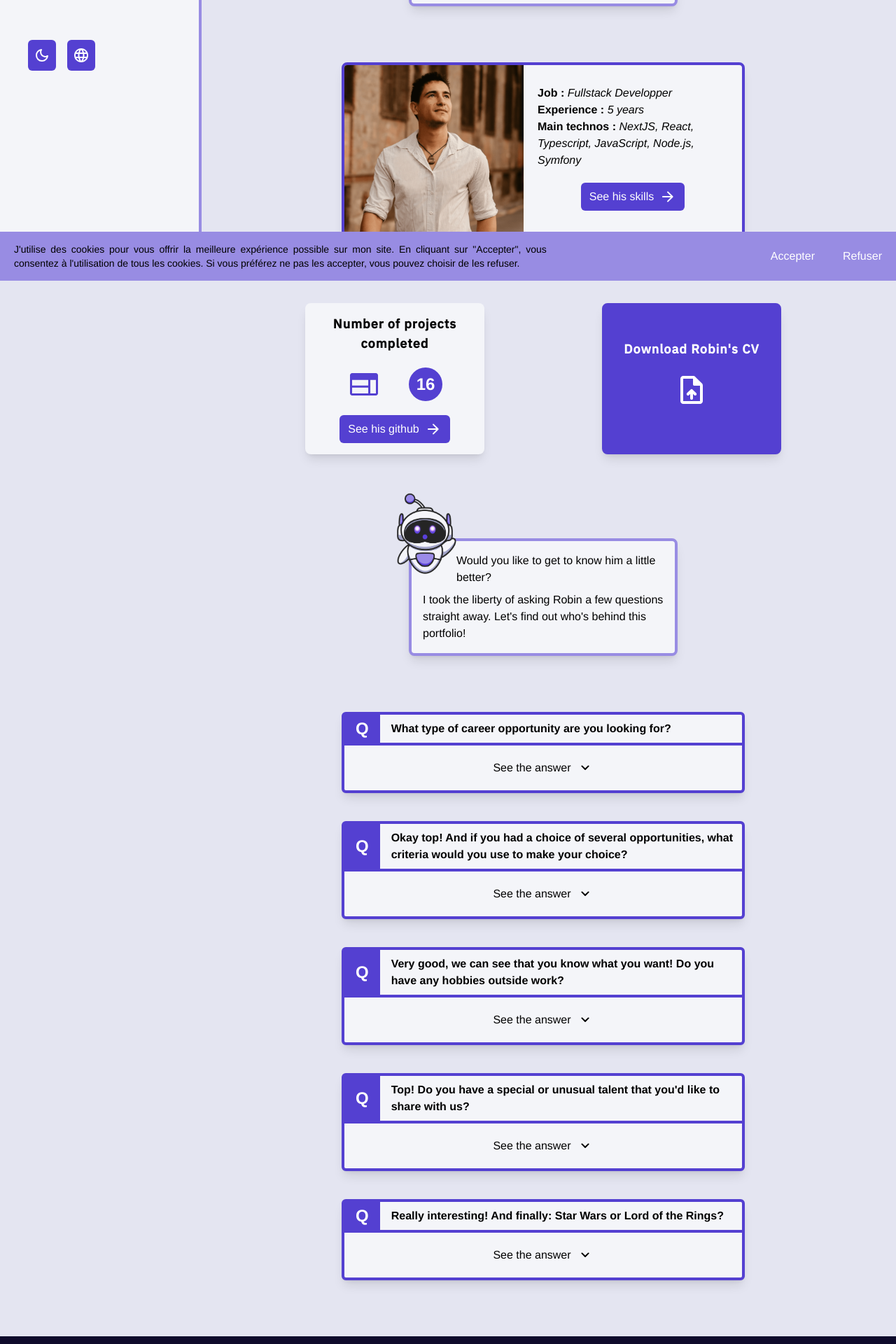
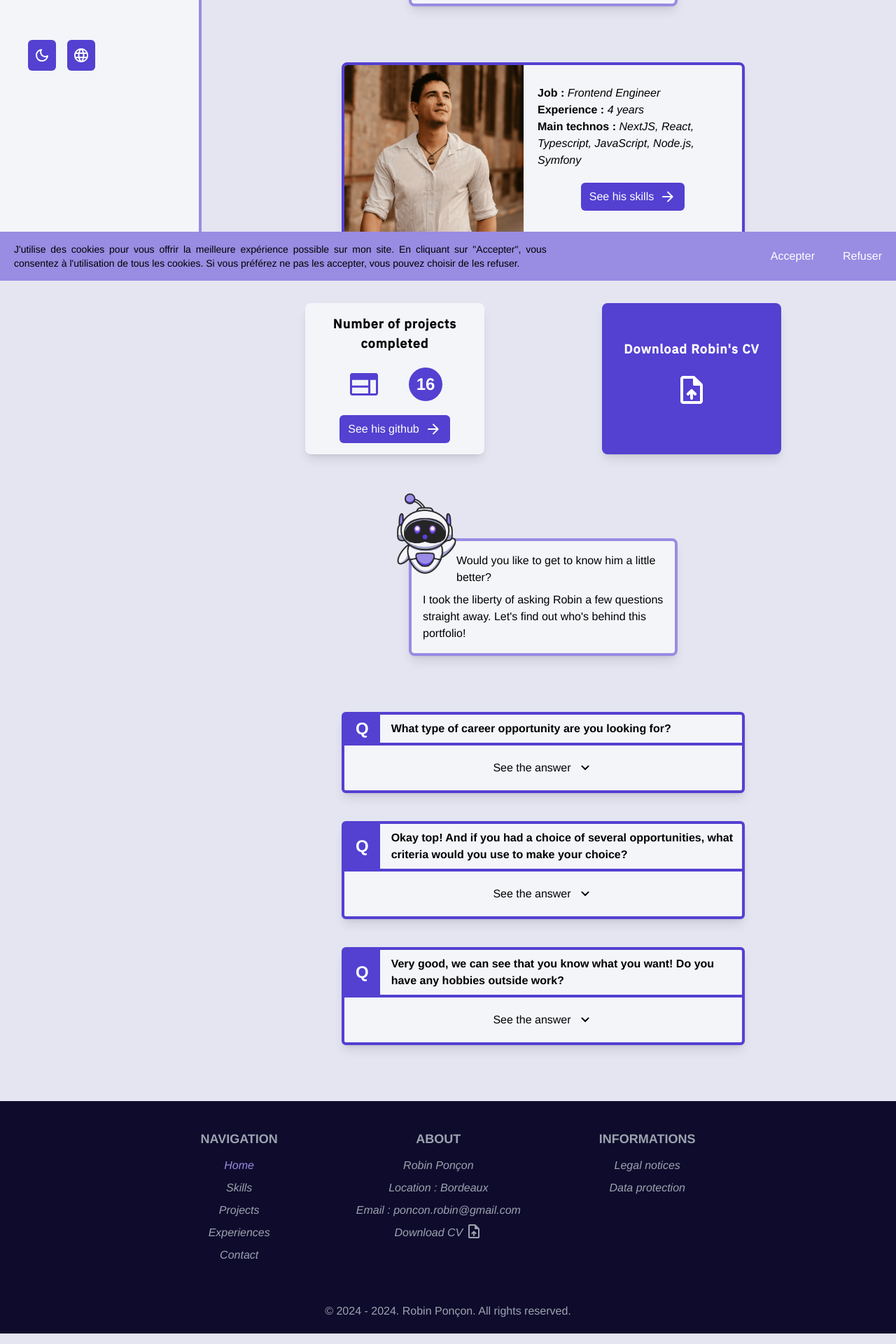
Before and after one commit to robinPoncon/portfolio2024, a Next.js app: page /en in a window 1280 px wide. Shown: the part 399-2319 px from the top of the page at 70% size. Built offline with nearby package versions, Linux system fonts and the light colour scheme.

Commit message:
maj content on CV and experiences

```diff
--- a/messages/en.json
+++ b/messages/en.json
@@ -11,7 +11,7 @@
 		"welcome-im-devobot": "Welcome, I'm Devobot!",
 		"i-will-be-your-guide": "I'll be your guide on this journey through Robin's world! But who is he?",
 		"job": "Job",
-		"fullstack-developper": "Fullstack Developper",
+		"frontend-engineer": "Frontend Engineer",
 		"experience": "Experience",
 		"year": "years",
 		"main-technos": "Main technos",
@@ -23,11 +23,11 @@
 		"know-more-description": "I took the liberty of asking Robin a few questions straight away. Let's find out who's behind this portfolio!",
 		"see-answer": "See the answer",
 		"question-1": "What type of career opportunity are you looking for?",
-		"answer-1": "I'm looking for a job as a front-end or fullstack developer (React/NextJs/Typescript/Symfony/Node.js). But I'm open to other technologies (Angular/Vue.js) if I'm offered the opportunity to train in them!",
+		"answer-1": "I am seeking an opportunity as a product-oriented Frontend Engineer with a focus on UX. I enjoy working on complex web products, where the frontend is not limited to integration but plays a key role in understanding business needs and user experience. I want to work closely with product and technical teams to build reliable, maintainable and user-friendly applications, using React, Next.js and TypeScript in particular.",
 		"question-2": "Okay top! And if you had a choice of several opportunities, what criteria would you use to make your choice?",
-		"answer-2": "My first criterion is the type of project! I'm looking for a big, challenging project to push my limits and grow! (My portfolio is a nod to SaaS projects). And if there's the possibility of working/evolving full-time or part-time 4 days a week for me, that's the jackpot!",
+		"answer-2": "If I had a choice between several opportunities, I would pay particular attention to product quality, collaboration between the product, design and development teams, and the importance placed on code quality and maintainability. I would also pay attention to the team's mindset, the clarity of the product vision, and the company's ability to offer a healthy working environment conducive to long-term progress.",
 		"question-3": "Very good, we can see that you know what you want! Do you have any hobbies outside work?",
-		"answer-3": "Yes! I love sport and do it almost every day! I go back and forth between tai chi, basketball, competitive volleyball, rollerblading and surfing (which is actually what motivated me to come to Bordeaux)!",
+		"answer-3": "Sport is an integral part of my balance. I practise it almost daily, including tai chi, basketball, competitive volleyball, rollerblading and surfing (a passion that motivated my decision to move to Bordeaux).",
 		"question-4": "Top! Do you have a special or unusual talent that you'd like to share with us?",
 		"answer-4": "It might sound counter-intuitive for a developer, but I'm an energeticist and a musician! I like the very logical, down-to-earth side of web development, but I also like human contact and sharing my creativity! It's this combination that allows me to express who I am and finally find a balance in my life!",
 		"question-5": "Really interesting! And finally: Star Wars or Lord of the Rings?",
@@ -68,18 +68,18 @@
 
 	"ExperiencesPage": {
 		"his-experiences": "His experiences",
-		"fullstack-developper": "Fullstack Developper",
+		"fullstack-developper": "Frontend Engineer",
 		"fullstack-web-developper": "Fullstack Web Developper",
-		"junior-web-developper": "Junior Web Developper",
+		"junior-web-developper": "Junior Front-end Developer",
 		"july2023-to-today": "July 2023 to Today",
 		"february2021-to-july2023": "February 2021 to July 2023",
 		"december2020-to-december2021": "December 2020 to December 2021",
 		"january2019-to-july2020": "January 2019 to July 2020",
 		"self-employed-contractor": "Self-Employed contractor",
-		"front-end-developper-experience": "He has trained in NextJS, Node.js, Express.js, mongoDB and has created two websites with a modern, intuitive, high-performance look and feel for users. At the same time, he developed his own business in energy healing and music.",
-		"fullstack-developper-experience": "He started out as an alternating front-end developer (Twig, JS, jQuery, SCSS), then moved on to a permanent contract as a fullstack developer (React/Typescript and Symfony).",
-		"fullstack-web-developper-experience": "He strengthened his knowledge of Symfony, then learned React and used it to redesign the software of the company where he was a work-study student.",
-		"junior-web-developper-experience": "He created 5 website projects during his online training. Mock-up integration, creation of a Wordpress site, creation of a dynamic site in JS with API integration, creation of a blog in PHP and JS, then a redesign of a basketball club site in Symfony.",
+		"front-end-developper-experience": "Development of web projects in React, Next.js, and TypeScript, with a focus on performance, SEO, and user experience. Creation of a portfolio and professional showcase website, integration of third-party APIs (Google Maps, Google Calendar), implementation of cross-functional features (light/dark theme, i18n), and attention to the quality and maintainability of frontend code.",
+		"fullstack-developper-experience": "Participation in the redesign of a SaaS application based on a Symfony backend, with gradual migration to a modern frontend in React and TypeScript. Development of frontend features from scratch based on Figma mockups, with a particular focus on user experience, edge case management, and error states. Integration of key business features (dynamic forms with real-time validation, PDF reader for quote and invoice automation) and close collaboration with Symfony backend teams for API integration and functional consistency.",
+		"fullstack-web-developper-experience": "Integration of Figma mockups into a SaaS application in JavaScript, SCSS, and Twig. Participation in the implementation of a multilingual translation system under Symfony. Refactoring of legacy JavaScript code, with the division of a monolithic file into more readable and maintainable modules.",
+		"junior-web-developper-experience": "Professional training with the completion of concrete web projects: responsive HTML/CSS integration, WordPress showcase site, JavaScript application (OOP), PHP blog, and redesign of an association website using Symfony.",
 		"its-devobot-again": "Devobot, at your service!",
 		"career-path": "Here you find more about his background, including his professional experience and training!"
 	},
--- a/messages/fr.json
+++ b/messages/fr.json
@@ -11,7 +11,7 @@
 		"welcome-im-devobot": "Bienvenue, je suis Devobot !",
 		"i-will-be-your-guide": "Je serais votre guide durant ce voyage au travers de l'univers de Robin ! Mais qui est-il ?",
 		"job": "Métier",
-		"fullstack-developper": "Développeur Fullstack",
+		"frontend-engineer": "Frontend Engineer",
 		"experience": "Expérience",
 		"year": "ans",
 		"main-technos": "Technos principales",
@@ -23,11 +23,11 @@
 		"know-more-description": "Je me suis permis de poser directement quelques questions à Robin. Découvrons ensemble qui se cache derrière ce portfolio !",
 		"see-answer": "Voir la réponse",
 		"question-1": "Quel type d’opportunité professionnelle recherches-tu ?",
-		"answer-1": "Je suis à la recherche d’un poste en tant que développeur front-end ou fullstack (React/NextJs/Typescript/Symfony/Node.js). Mais je suis ouvert à d’autres technos (Angular/Vue.js) si on m’offre l’opportunité de me former dessus !",
+		"answer-1": "Je recherche une opportunité en tant que Frontend Engineer orienté produit et UX. J’aime travailler sur des produits web complexes, où le frontend ne se limite pas à l’intégration mais participe pleinement à la compréhension des besoins métier et à l’expérience utilisateur. Je souhaite collaborer étroitement avec les équipes produit et techniques pour construire des applications fiables, maintenables et agréables à utiliser, en m’appuyant notamment sur React, Next.js et TypeScript.",
 		"question-2": "Okay top ! Et si tu avais le choix entre plusieurs opportunités, sur quels critères, ferais-tu ton choix ?",
-		"answer-2": "Mon premier critère, c’est le type de projet ! Je recherche un gros projet challengeant afin de repousser mes limites et d'évoluer ! (Mon portfolio est justement un clin d’œil aux projets SaaS). Et s'il y a la possibilité de travailler/évoluer à temps plein ou partiel de 4jours/semaine pour moi, c’est le jackpot !",
+		"answer-2": "Si j’avais le choix entre plusieurs opportunités, je porterais une attention particulière à la qualité du produit, à la collaboration entre les équipes produit, design et développement, ainsi qu’à la place accordée à la qualité du code et à la maintenabilité. Je serais également attentif à l’état d’esprit de l’équipe, à la clarté de la vision produit et à la capacité de l’entreprise à offrir un cadre de travail sain, propice à la progression sur le long terme.",
 		"question-3": "Très bien, on voit que tu sais ce que tu veux ! As-tu des passions en dehors du travail ?",
-		"answer-3": "Yes ! J’adore le sport, j’en fais quasiment tous les jours ! J’oscille entre le tai chi, le basket, le volley en compétition, le roller et le surf (c’est d’ailleurs ce dernier qui m’a motivé à venir à Bordeaux) !",
+		"answer-3": "Le sport fait partie intégrante de mon équilibre. J’en pratique presque quotidiennement, entre le tai-chi, le basket, le volley en compétition, le roller et le surf (une passion qui a d’ailleurs motivé mon choix de m’installer à Bordeaux).",
 		"question-4": "Top ! As-tu un talent particulier ou insolite que tu voudrais nous partager ?",
 		"answer-4": "Ça peut être contre intuitif pour un développeur, mais je suis énergéticien et musicien ! J’aime le côté très logique et terre-à-terre du développement web, mais j’aime aussi le contact humain et partager ma créativité ! C’est cet ensemble qui me permet d’exprimer qui je suis et de finalement trouver un équilibre dans ma vie !",
 		"question-5": "Super intéressant ! Et pour finir : plutôt Star Wars ou Seigneur des anneaux ?",
@@ -68,18 +68,18 @@
 
 	"ExperiencesPage": {
 		"his-experiences": "Ses expériences",
-		"fullstack-developper": "Développeur Fullstack",
-		"fullstack-web-developper": "Développeur Web Fullstack",
+		"fullstack-developper": "Frontend Engineer",
+		"fullstack-web-developper": "Développeur Front-end junior",
 		"junior-web-developper": "Développeur Web Junior",
 		"july2023-to-today": "Juillet 2023 à Aujourd'hui",
 		"february2021-to-july2023": "Février 2021 à Juillet 2023",
 		"december2020-to-december2021": "Décembre 2020 à Décembre 2021",
 		"january2019-to-july2020": "Janvier 2019 à Juillet 2020",
 		"self-employed-contractor": "Auto-entrepreneur",
-		"front-end-developper-experience": "Il s'est formé sur NextJS, Node.js, Express.js, mongoDB et a créé deux sites internet pour avoir un rendu moderne, intuitif et performant pour les utilisateurs. En parallèle il a développé son auto-entreprise dans le soin énergétique et la musique.",
-		"fullstack-developper-experience": "Il a commencé en tant alternant développeur front (Twig, JS, jQuery, SCSS) puis il a évolué en CDI en tant que développeur fullstack (React/Typescript et Symfony).",
-		"fullstack-web-developper-experience": "Il a renforcé ses connaissances sur Symfony, puis il a appri React et l'a mis en place lors de la refonte du logiciel de l'entreprise où il était alternant.",
-		"junior-web-developper-experience": "Il a créé 5 projets de sites internet durant sa formation en ligne. Intégration de maquette, création d'un site wordpress, création d'un site dynamique en JS avec intégration d'API, création d'un blog en PHP et JS, puis une refonte d'un site d'un club de basket en Symfony.",
+		"front-end-developper-experience": "Développement de projets web en React, Next.js et TypeScript, avec un focus sur la performance, le SEO et l’expérience utilisateur. Réalisation d’un portfolio et d’un site vitrine professionnel, intégration d’API tierces (Google Maps, Google Agenda), mise en place de fonctionnalités transverses (thème clair/sombre, i18n), et attention portée à la qualité et la maintenabilité du code frontend.",
+		"fullstack-developper-experience": "Participation à la refonte d’une application SaaS reposant sur un backend Symfony, avec migration progressive vers un frontend moderne en React et TypeScript. Développement de fonctionnalités frontend from scratch à partir de maquettes Figma, avec une attention particulière portée à l’expérience utilisateur, à la gestion des cas limites et des états d’erreur. Intégration de fonctionnalités métier clés (formulaires dynamiques avec validation en temps réel, lecteur PDF pour l’automatisation de devis et factures) et collaboration étroite avec les équipes backend Symfony pour l’intégration des API et la cohérence fonctionnelle.",
+		"fullstack-web-developper-experience": "Intégration de maquettes Figma dans une application SaaS en JavaScript, SCSS et Twig. Participation à la mise en place d’un système de traduction multilingue sous Symfony. Refactorisation de code JavaScript legacy, avec découpage d’un fichier monolithique en modules plus lisibles et maintenables.",
+		"junior-web-developper-experience": "Formation professionnalisante avec réalisation de projets web concrets : intégration HTML/CSS responsive, site vitrine WordPress, application JavaScript (POO), blog PHP et refonte d’un site associatif sous Symfony.",
 		"its-devobot-again": "Devobot, pour vous servir !",
 		"career-path": "Ici vous trouverez son parcours comprenant ses expériences professionnelles ainsi que ses formations !"
 	},
--- a/src/app/[locale]/page.tsx
+++ b/src/app/[locale]/page.tsx
@@ -33,21 +33,21 @@ export default function Home() {
 			answer: `"${t("answer-3")}"`,
 			isAnswerVisible: false,
 			srcIcon: "/icons/arrowDown_icon_black.svg"
-		},
-		{
-			id: 4,
-			question: t("question-4"),
-			answer: `"${t("answer-4")}"`,
-			isAnswerVisible: false,
-			srcIcon: "/icons/arrowDown_icon_black.svg"
-		},
-		{
-			id: 5,
-			question: t("question-5"),
-			answer: `"${t("answer-5")}"`,
-			isAnswerVisible: false,
-			srcIcon: "/icons/arrowDown_icon_black.svg"
 		}
+		// {
+		// 	id: 4,
+		// 	question: t("question-4"),
+		// 	answer: `"${t("answer-4")}"`,
+		// 	isAnswerVisible: false,
+		// 	srcIcon: "/icons/arrowDown_icon_black.svg"
+		// },
+		// {
+		// 	id: 5,
+		// 	question: t("question-5"),
+		// 	answer: `"${t("answer-5")}"`,
+		// 	isAnswerVisible: false,
+		// 	srcIcon: "/icons/arrowDown_icon_black.svg"
+		// }
 	]);
 
 	const switchSrcIcon = (iconColor: string, id: number | null) => {
@@ -110,11 +110,11 @@ export default function Home() {
 					<div className="p-5 my-auto bg-lighterBg dark:bg-greyBg rounded-b-[4px] md:rounded-l-[4px] md:p-5">
 						<p>
 							<strong>{t("job")} :</strong>{" "}
-							<span className="italic">{t("fullstack-developper")}</span>
+							<span className="italic">{t("frontend-engineer")}</span>
 						</p>
 						<p>
 							<strong>{t("experience")} :</strong>{" "}
-							<span className="italic">5 {t("year")}</span>
+							<span className="italic">4 {t("year")}</span>
 						</p>
 						<p>
 							<strong>{t("main-technos")} :</strong>{" "}
@@ -173,7 +173,7 @@ export default function Home() {
 					</h2>
 					<div className="flex justify-center gap-10 mt-5">
 						<a
-							href="/CV_Robin-Poncon_2024.pdf"
+							href="/CV_Robin-Poncon_2026.pdf"
 							className="customCSS-BtnDownload flex gap-1 justify-center w-fit mx-auto hover:text-customVioletLighter"
 							download="CV_Robin-Poncon.pdf"
 						>
--- a/src/app/_components/Footer/Footer.tsx
+++ b/src/app/_components/Footer/Footer.tsx
@@ -88,7 +88,7 @@ const Footer = () => {
 							</a>
 						</p>
 						<a
-							href="/CV_Robin-Poncon_2024.pdf"
+							href="/CV_Robin-Poncon_2026.pdf"
 							className="customCSS-BtnDownload flex gap-1 justify-center w-fit mx-auto hover:text-customVioletLighter"
 							download="CV_Robin-Poncon.pdf"
 						>
```
Also changed, not shown: 2 other files (tests, documents, lock files or other folders).
